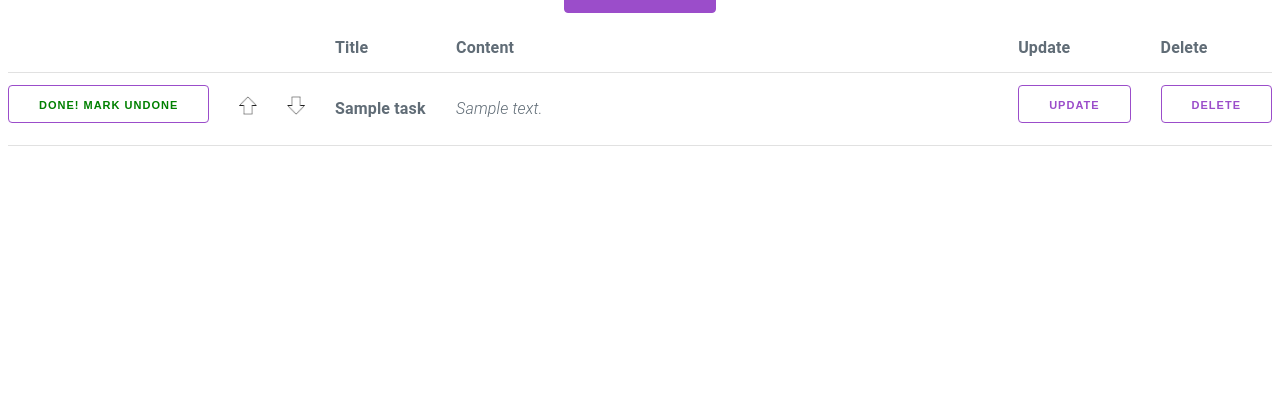
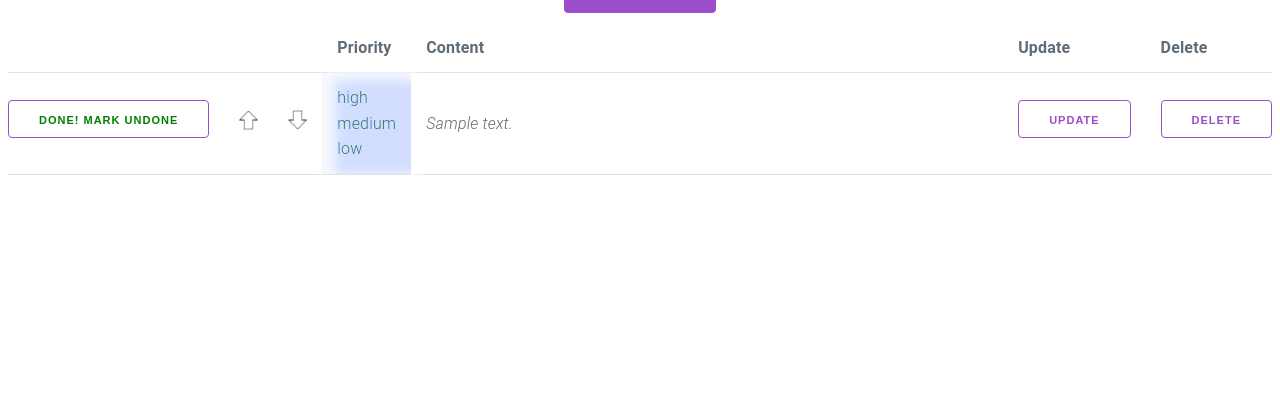
Before and after one commit to alexshchegretsov/TODO_manager, a Django app: page / in a window 1280 px wide. Shown: the part 141-556 px from the top of the page. Run offline with Django 3.2, Linux system fonts and the light colour scheme; tables that the repository leaves empty hold one stand-in row (values such as "Sample post"); some libraries are stand-ins or nearby versions.

Commit message:
Add color-relation priority

```diff
--- a/src/static/css/styles.css
+++ b/src/static/css/styles.css
@@ -9,6 +9,15 @@
     /*margin: 20px 0;*/
 /*}*/
 
+.gradient {
+    box-shadow: 5px 3px 10px 3px #ffffff, 10px 4px 12px 3px #f8f8f8 inset;
+    /*filter: opacity(85%);*/
+    filter: hue-rotate(178deg);
+}
+
+#high {
+    }
+
 #id_title {
     width: 300px;
 }
--- a/src/todo_app/models.py
+++ b/src/todo_app/models.py
@@ -2,13 +2,7 @@ from django.db import models
 
 # Create your models here.
 class Task(models.Model):
-    title = models.CharField(max_length=125)
+    # title = models.CharField(max_length=125)
     content = models.CharField(max_length=300)
-    # date = models.DateTimeField(auto_now_add=True)
     is_done = models.BooleanField(default=False)
-
-    # class Meta:
-    #     ordering = ['id']
-
-    def __str__(self):
-        return self.title
+    priority = models.TextField(blank=True)
--- a/src/todo_app/templates/todo_app/home.html
+++ b/src/todo_app/templates/todo_app/home.html
@@ -20,7 +20,7 @@
 
         <th width="4%"></th>
         <th width="4%"></th>
-        <th width="10%">Title</th>
+        <th>Priority</th>
         <th width="50%">Content</th>
 
         <th>Update</th>
@@ -40,9 +40,25 @@
 
         <td><a href="{% url 'up_task_url' task.id %}"><img src="/media/up.png" alt="up"></a></td>
         <td><a href="{% url 'down_task_url' task.id %}"><img src="/media/down.png" alt="down"></a></td>
-
-
-        <td><b>{{ task.title }}</b></td>
+        {% if task.priority == 'high' %}
+        <td style="background-color: limegreen" class="gradient">
+            <a href="{% url 'set_priority_high_url' task.id %}" style="font-family:'Noto Sans CJK KR Regular'">high</a><br>
+            <a href="{% url 'set_priority_medium_url' task.id %}">medium</a><br>
+            <a href="{% url 'set_priority_low_url' task.id %}">low</a>
+        </td>
+        {% elif task.priority == 'medium' %}
+        <td style="background-color: lightcoral" class="gradient">
+            <a href="{% url 'set_priority_high_url' task.id %}">high</a><br>
+            <a href="{% url 'set_priority_medium_url' task.id %}">medium</a><br>
+            <a href="{% url 'set_priority_low_url' task.id %}">low</a>
+        </td>
+        {% else %}
+        <td style="background-color:yellow" class="gradient">
+            <a href="{% url 'set_priority_high_url' task.id %}">high</a><br>
+            <a href="{% url 'set_priority_medium_url' task.id %}">medium</a><br>
+            <a href="{% url 'set_priority_low_url' task.id %}">low</a>
+        </td>
+        {% endif %}
         <td><i>{{ task.content }}</i></td>
         <td>
             <a href="{% url 'edit_task_url' task.id %}">
--- a/src/todo_app/urls.py
+++ b/src/todo_app/urls.py
@@ -6,6 +6,9 @@ from .views import delete_task
 from .views import to_up_task
 from .views import to_down_task
 from .views import mark_done
+from .views import set_priority_high
+from .views import set_priority_medium
+from .views import set_priority_low
 
 urlpatterns = [
     path('', home, name='home_url'),
@@ -15,4 +18,7 @@ urlpatterns = [
     path('<int:task_id>/', to_up_task, name='up_task_url'),
     path('down/<int:task_id>/', to_down_task, name='down_task_url'),
     path('done/<int:task_id>/', mark_done, name='mark_done_url'),
+    path('priority-high/<int:task_id>/', set_priority_high, name='set_priority_high_url'),
+    path('priority-medium/<int:task_id>/', set_priority_medium, name='set_priority_medium_url'),
+    path('priority-low/<int:task_id>/', set_priority_low, name='set_priority_low_url'),
 ]
--- a/src/todo_app/views.py
+++ b/src/todo_app/views.py
@@ -1,4 +1,6 @@
-from django.shortcuts import render, redirect
+from django.shortcuts import render
+from django.shortcuts import redirect
+from django.shortcuts import get_object_or_404
 from django.http import HttpResponse
 from .forms import TaskForm
 from .models import Task
@@ -28,7 +30,7 @@ def create_task(request):
 def edit_task(request, task_id):
     task = Task.objects.get(id=task_id)
     if request.method == 'GET':
-        context = {'form': TaskForm(initial={'title': task.title, 'content': task.content})}
+        context = {'form': TaskForm(initial={'content': task.content})}
         return render(request, 'todo_app/edit.html', context)
     elif request.method == 'POST':
         form = TaskForm(request.POST)
@@ -50,7 +52,7 @@ def delete_task(request, task_id):
 
 def to_up_task(request, task_id):
     if not task_id == Task.objects.first().id:
-        task_we_want_to_rise = Task.objects.get(id=task_id)
+        task_we_want_to_rise = get_object_or_404(Task, id=task_id)
         task_lower_down = Task.objects.get(id=task_id - 1)
         task_we_want_to_rise.id, task_lower_down.id = task_lower_down.id, task_we_want_to_rise.id
         task_we_want_to_rise.save()
@@ -61,7 +63,7 @@ def to_up_task(request, task_id):
 
 def to_down_task(request, task_id):
     if not task_id == Task.objects.last().id:
-        task_we_want_to_lower_down = Task.objects.get(id=task_id)
+        task_we_want_to_lower_down = get_object_or_404(Task, id=task_id)
         task_lift_up = Task.objects.get(id=task_id + 1)
         task_lift_up.id, task_we_want_to_lower_down.id = task_we_want_to_lower_down.id, task_lift_up.id
         task_we_want_to_lower_down.save()
@@ -69,8 +71,42 @@ def to_down_task(request, task_id):
         return redirect('home_url')
     return redirect('home_url')
 
+
 def mark_done(request, task_id):
-    task_we_done = Task.objects.get(id=task_id)
+    task_we_done = get_object_or_404(Task, id=task_id)
     task_we_done.is_done = True if not task_we_done.is_done else False
     task_we_done.save()
     return redirect('home_url')
+
+
+def set_priority_high(request, task_id):
+    current_task_we_set_priority = get_object_or_404(Task, id=task_id)
+    current_task_we_set_priority.priority = 'high'
+    current_task_we_set_priority.save()
+    return redirect('home_url')
+
+
+def set_priority_medium(request, task_id):
+    current_task_we_set_priority = get_object_or_404(Task, id=task_id)
+    current_task_we_set_priority.priority = 'medium'
+    current_task_we_set_priority.save()
+    return redirect('home_url')
+
+
+def set_priority_low(request, task_id):
+    current_task_we_set_priority = get_object_or_404(Task, id=task_id)
+    current_task_we_set_priority.priority = 'low'
+    current_task_we_set_priority.save()
+    return redirect('home_url')
+
+# def set_priority(request, task_id):
+#     if request.method == 'POST':
+#         chosen_priority = request.POST.get('priority_choice')
+#         print(chosen_priority)
+#         task_we_change = Task.objects.get(id=task_id)
+#         task_we_change.priority = chosen_priority
+#         task_we_change.save()
+#         print(task_we_change.priority)
+#         return redirect('home_url')
+#     else:
+#         return HttpResponse('INVALID REQUEST')
```
Also changed, not shown: src/todo_app/forms.py (+5 -7 lines), src/todo_app/migrations/0011_task_priority.py (added), src/todo_app/migrations/0012_auto_20190607_0921.py (added), src/todo_app/migrations/0013_auto_20190607_0926.py (added), src/todo_app/migrations/0014_auto_20190607_1109.py (added), src/todo_app/migrations/0015_remove_task_title.py (added).
